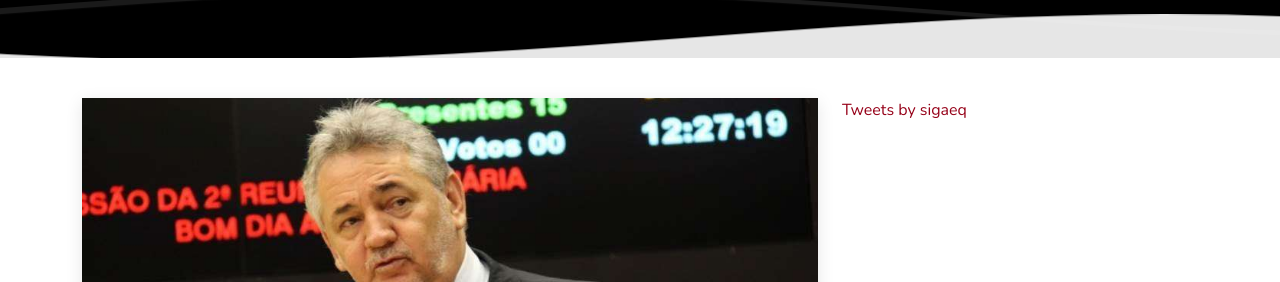
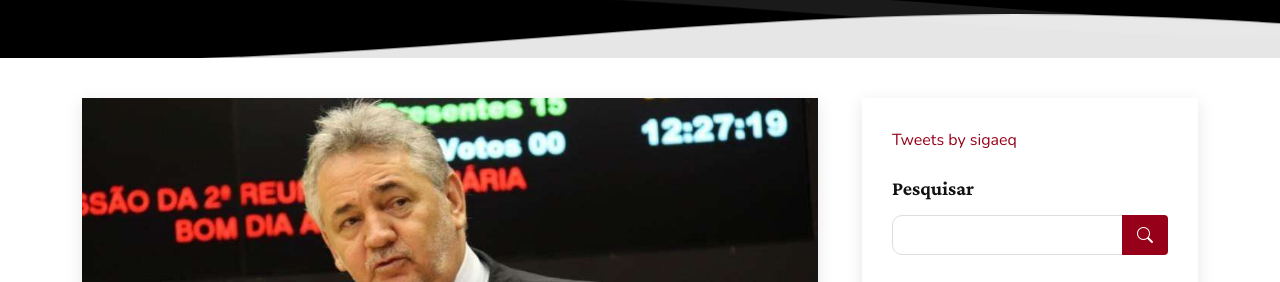
Before and after one commit to cassiaqueiroz/ed-queiroz, a plain HTML site: page index.html in a window 1280 px wide. Shown: the part 742-1024 px from the top of the page. Drawn offline with nearby package versions, Linux system fonts and the light colour scheme.

Commit message:
editando twitter

```diff
--- a/index.html
+++ b/index.html
@@ -125,7 +125,8 @@
                       Queiroz</a></li>
                   <li class="d-flex align-items-center"><i class="bi bi-clock"></i> <a href="blog-single.html"><time
                         datetime="2020-01-01">24 de Maio, 2024</time></a></li>
-                  <li class="d-flex align-items-center"><i class="bi bi-chat-dots"></i> <a href="blog-single.html">0 Comentários</a></li>
+                  <li class="d-flex align-items-center"><i class="bi bi-chat-dots"></i> <a href="blog-single.html">0
+                      Comentários</a></li>
                 </ul>
               </div>
 
@@ -195,7 +196,8 @@
                       Queiroz</a></li>
                   <li class="d-flex align-items-center"><i class="bi bi-clock"></i> <a href="blog-single.html"><time
                         datetime="2020-01-01">Jan 1, 2020</time></a></li>
-                  <li class="d-flex align-items-center"><i class="bi bi-chat-dots"></i> <a href="blog-single.html">0 Comentários</a></li>
+                  <li class="d-flex align-items-center"><i class="bi bi-chat-dots"></i> <a href="blog-single.html">0
+                      Comentários</a></li>
                 </ul>
               </div>
 
@@ -216,9 +218,19 @@
           </div><!-- End blog entries list -->
 
           <div class="col-lg-4">
+
+            <div class="sidebar">
+              <div style="width:100%;height:100%">
                 <a class="twitter-timeline" href="https://twitter.com/sigaeq?ref_src=twsrc%5Etfw">Tweets by sigaeq</a>
               </div>
-
+              <br>
+              <h3 class="sidebar-title">Pesquisar</h3>
+              <div class="sidebar-item search-form">
+                <form action="">
+                  <input type="text">
+                  <button type="submit"><i class="bi bi-search"></i></button>
+                </form>
+              </div><!-- End sidebar search formn-->
 
               <h3 class="sidebar-title">Categorias</h3>
               <div class="sidebar-item categories">
```
Lines whose indentation alone changed are shown as unchanged.
